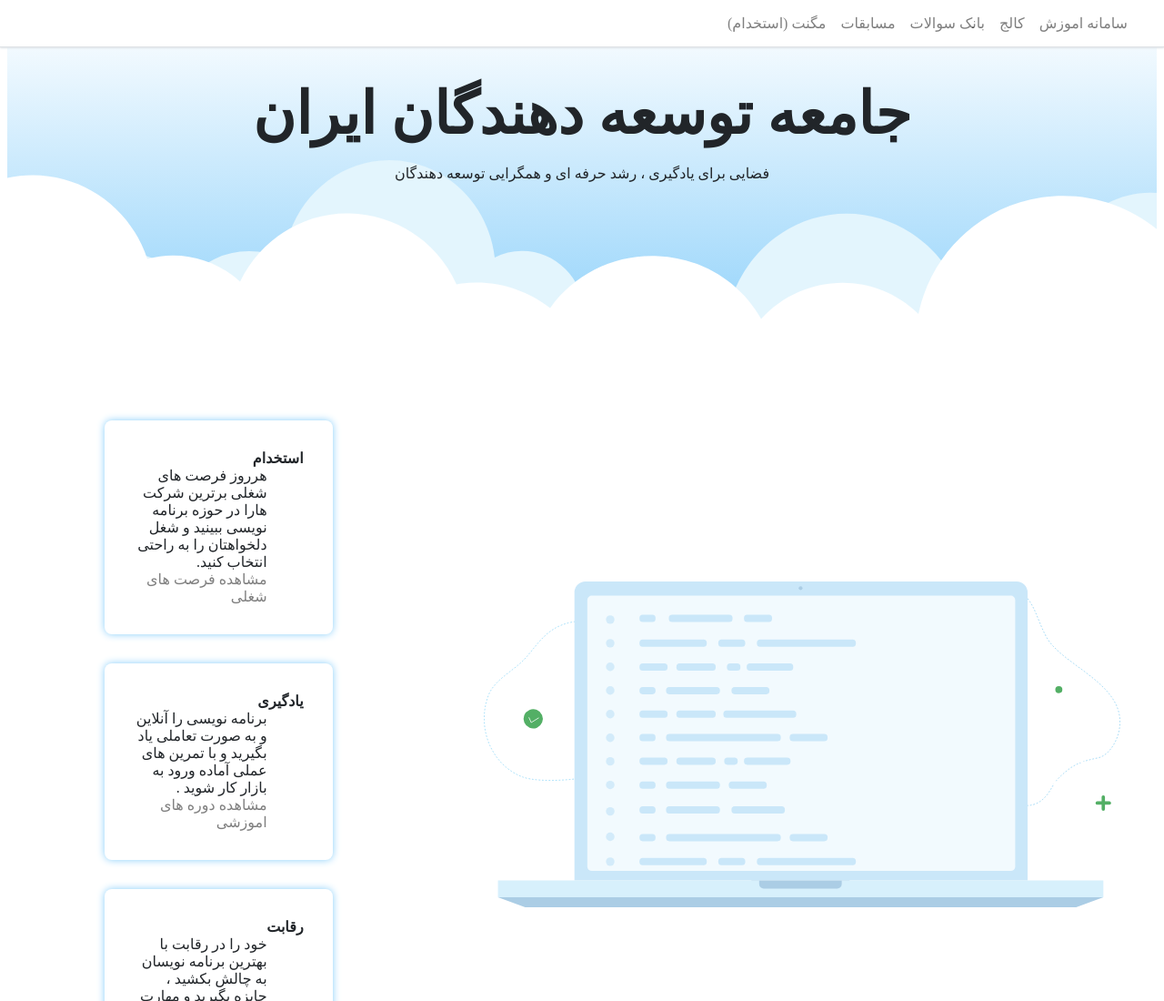
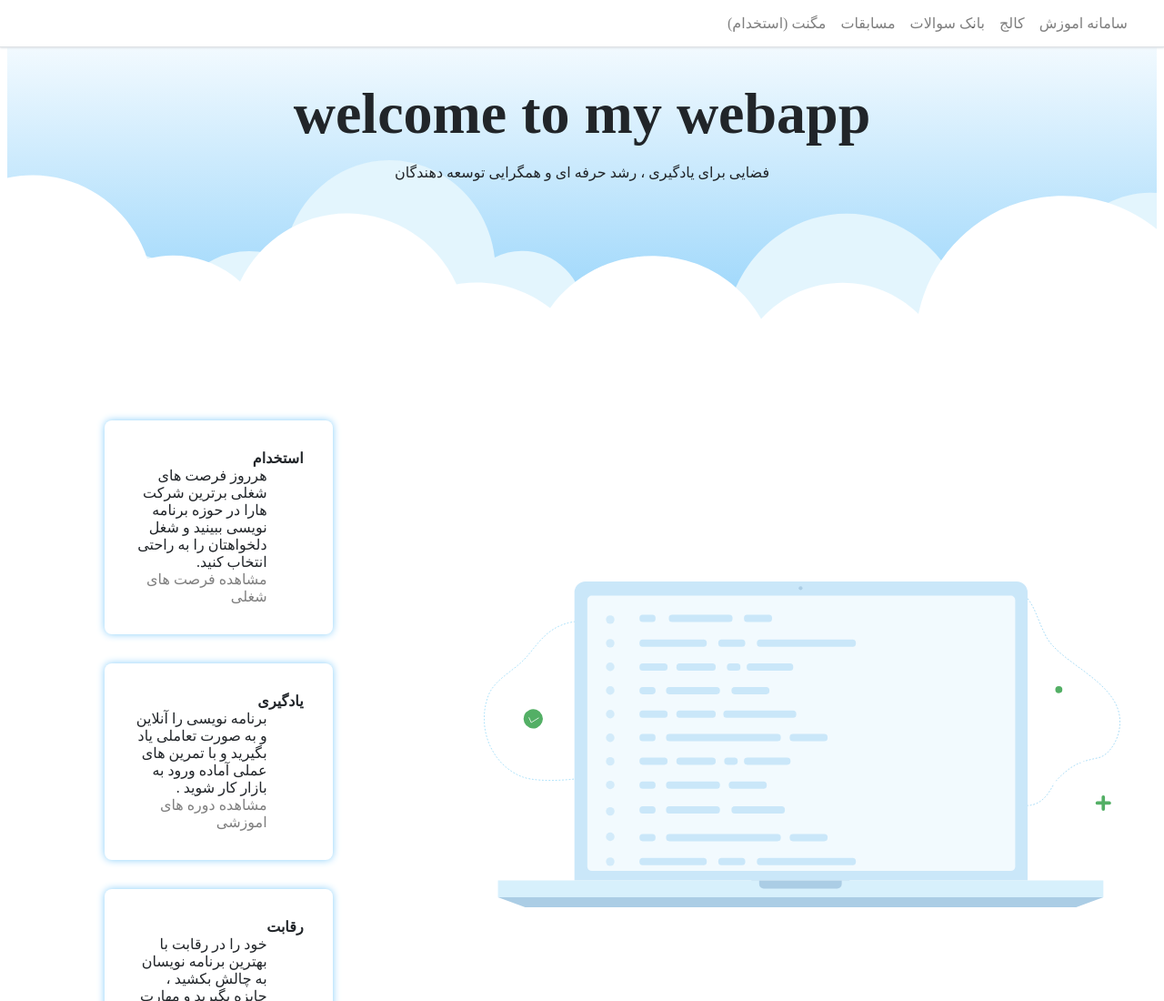
Before and after one commit to foloram/web-app, a plain HTML site: page index.html in a window 1280 px wide. Shown: the top 1100 px of the page at 91% size. Drawn offline with Linux system fonts and the light colour scheme; a small style sheet from the web is missing.

Commit message:
change the title

```diff
--- a/index.html
+++ b/index.html
@@ -34,7 +34,7 @@
           </li>
         </ul>
       </nav>
-      <h1>جامعه توسعه دهندگان ایران</h1>
+      <h1>welcome to my webapp</h1>
       <h2>فضایی برای یادگیری ، رشد حرفه ای و همگرایی توسعه دهندگان</h2>
     </header>
     <main>
```
